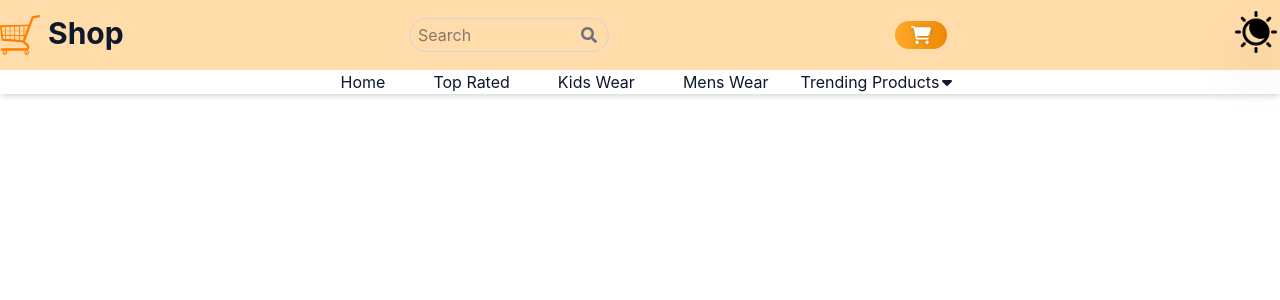
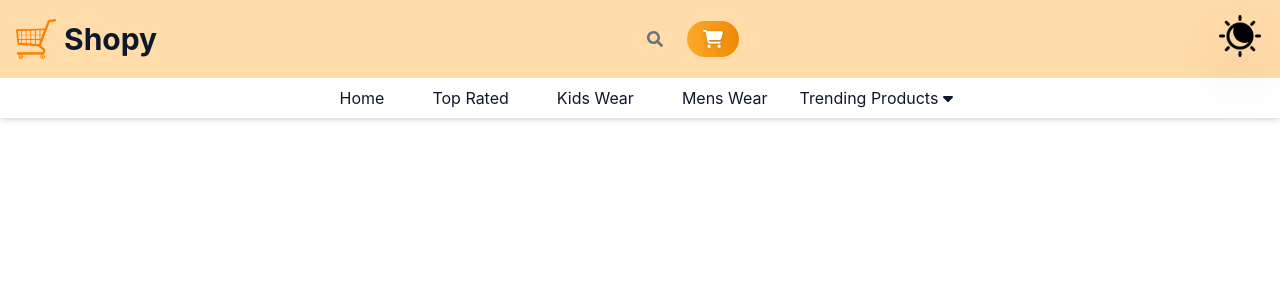
Before and after one commit to yag1zkarag0z/ReactTailwind1, a React (Vite) app: page / in a window 1280 px wide. Shown: the top 300 px of the page. Built offline with nearby package versions, Linux system fonts and the light colour scheme.

Commit message:
Navbar hovers

```diff
--- /dev/null
+++ b/src/components/hero/Hero.jsx
@@ -0,0 +1,11 @@
+import React from 'react'
+
+const Hero = () => {
+  return (
+    <div>
+
+    </div>
+  )
+}
+
+export default Hero
--- a/src/components/navbar/navbar.jsx
+++ b/src/components/navbar/navbar.jsx
@@ -49,47 +49,50 @@ const Navbar = () => {
   return (
     <div className="shadow-md bg-white dark:bg-gray-900 dark:text-white duration-200 relative z-40">
       {/* upper Navbar */}
-      <div className="bg-primary/40 py-2">
-        <div className="container flex justify-between items-center ">
-          <div>
-            <a href="#" className="font-bold text-2xl sm:text-3xl flex gap-2">
-              <img src={Logo} alt="Logo" className="w-10 " />
-              Shop
+      <div className="bg-primary/40 py-3">
+        <div className="container mx-auto flex items-center gap-4 px-4">
+          <div className="shrink-0">
+            <a
+              href="#"
+              className="flex items-center gap-2 font-bold text-2xl sm:text-3xl"
+            >
+              <img src={Logo} alt="Logo" className="w-10" />
+              Shopy
             </a>
           </div>
-          {/* search bar*/}
-          <div className=" flex justify-between items-center gap-4 ">
-            <div className="relative group hidden:sm:block">
+          {/* search + cart */}
+          <div className="flex flex-1 items-center justify-center gap-3">
+            <div className="relative group hidden sm:block w-10 hover:w-72 transition-all duration-300 z-[999]">
               <input
                 type="text"
                 placeholder="Search"
-                className="w-[200px] sm:w-[200px] group-hover:w-[300px]
-                transition-all duration-300 rounded-full border border-gray-300 px-2 py-1 focus:outline-none focus:border-1 focus:border-primary
+                className="w-full rounded-full border border-gray-300 bg-white py-2 pl-10 pr-4 opacity-0 transition-all duration-300
+                focus:outline-none focus:border-primary
+                group-hover:opacity-100
                 dark:border-gray-500
                 dark:bg-gray-800"
               />
-              <FaSearch className="text-gray-500 group-hover:text-primary absolute top-1/2 -translate-y-1/2 right-3" />
-            </div>
+              <FaSearch className="absolute left-3 top-1/2 -translate-y-1/2 text-gray-500 transition-colors duration-200 group-hover:text-primary" />
             </div>
             {/* order button */}
             <button
               onClick={() => alert("This feature is currently not available")}
-            className="bg-gradient-to-r from-primary to-secondary transition-all duration-200 text-white py-1 px-4 rounded-full flex items-center gap-3 group
-           "
+              className="bg-gradient-to-r from-primary to-secondary transition-all duration-200 text-white py-2 px-4 rounded-full flex items-center gap-3 group shrink-0"
             >
               <span className="hidden group-hover:block transition-all duration-200">
                 Order
               </span>
               <FaCartShopping className="text-xl text-white drop-shadow-sm cursor-pointer" />
             </button>
+          </div>
+          <div className="shrink-0">
             {/* Darkmode Switch */}
-          <div>
             <DarkMode />
           </div>
         </div>
       </div>
       {/* lower Navbar */}
-      <div className="flex justify-center">
+      <div className="flex justify-center ">
         <ul className="sm:flex hidden items-center gap-4">
           {Menu.map((data) => (
             <li key={data.id}>
@@ -103,7 +106,7 @@ const Navbar = () => {
           ))}
           {/* Simple Dropdown and Links */}
           <li className="group relative cursor-pointer">
-            <a href="#" className="flex items-center gap-[2px]py-2">
+            <a href="#" className="flex items-center gap-[2px] py-2">
               Trending Products
               <span>
                 <FaCaretDown
@@ -119,7 +122,7 @@ const Navbar = () => {
                 {DropdownLinks.map((data) => (
                   <li key={data.id}>
                     <a
-                      href="{data.link}"
+                      href={data.link}
                       className="inline-block w-full rounded-md p-2 hover:bg-primary/20"
                     >
                       {data.name}
```
Lines whose indentation alone changed are shown as unchanged.
